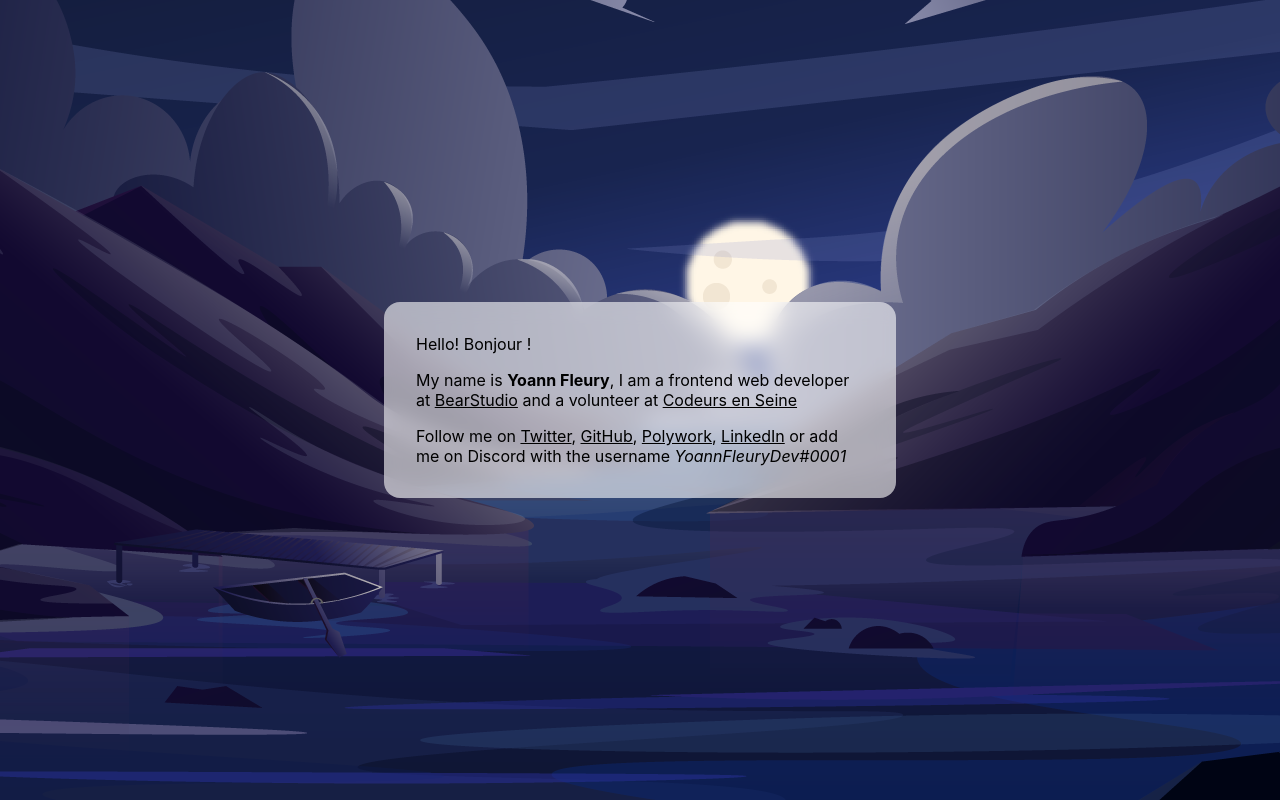
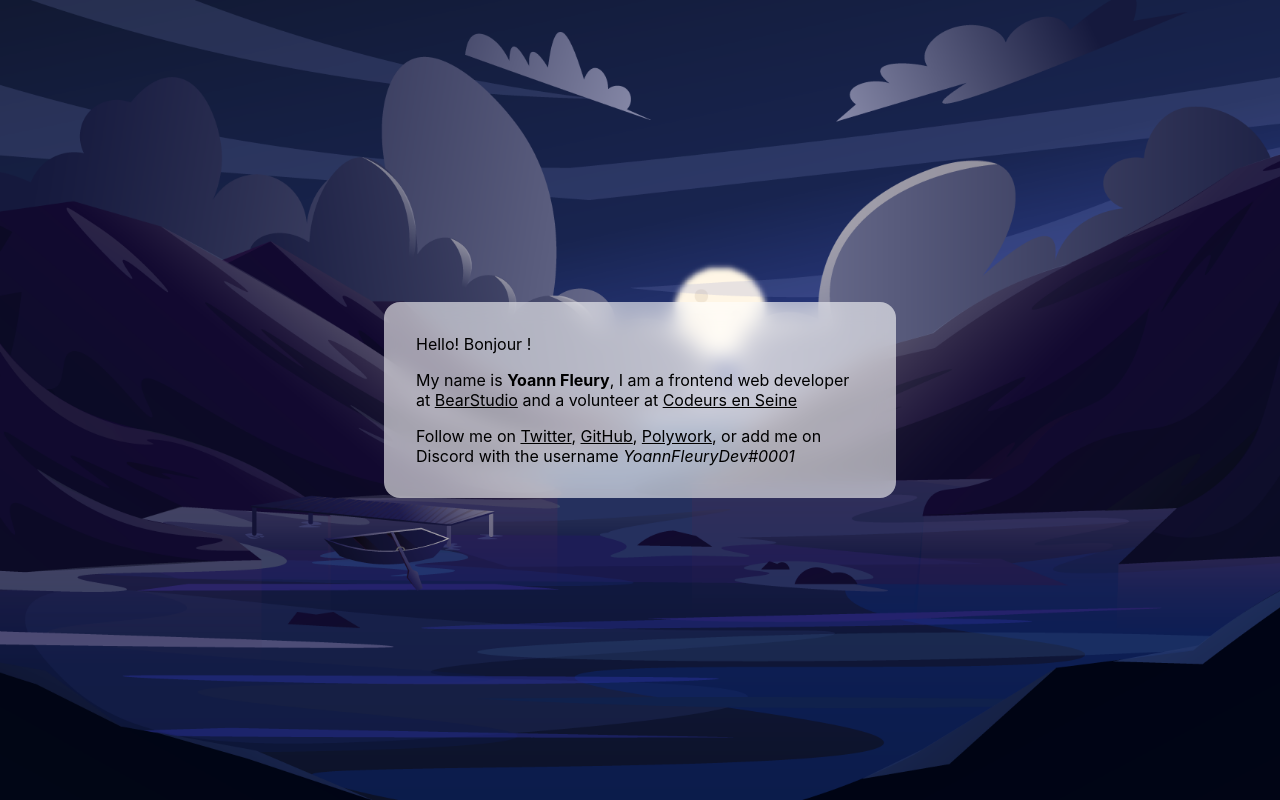
Before and after one commit to yoannfleurydev/yoannfleury.dev, a Next.js app: page / in a window 1280 px wide. Built offline with nearby package versions, Linux system fonts and the light colour scheme.

Commit message:
feat: remove linkedin and improve image support

```diff
--- a/pages/api/hello.ts
+++ /dev/null
@@ -1,13 +0,0 @@
-// Next.js API route support: https://nextjs.org/docs/api-routes/introduction
-import type { NextApiRequest, NextApiResponse } from 'next'
-
-type Data = {
-  name: string
-}
-
-export default function handler(
-  req: NextApiRequest,
-  res: NextApiResponse<Data>
-) {
-  res.status(200).json({ name: 'John Doe' })
-}
--- a/pages/index.tsx
+++ b/pages/index.tsx
@@ -1,5 +1,6 @@
 import type { NextPage } from "next";
 import Head from "next/head";
+import Image from "next/image";
 import styles from "../styles/Home.module.scss";
 
 type HomeProps = {
@@ -10,19 +11,19 @@ const Home: NextPage<HomeProps> = ({ hours }) => {
   const containerStyles = {
     sunrise: {
       hours: [5, 11],
-      style: styles.containerSunset,
+      src: "/sunset.png",
     },
     day: {
       hours: [11, 17],
-      style: styles.containerDay,
+      src: "/day.png",
     },
     sunset: {
       hours: [17, 22],
-      style: styles.containerSunset,
+      src: "/sunset.png",
     },
     night: {
       hours: [22, 5],
-      style: styles.containerNight,
+      src: "/night.png",
     },
   };
 
@@ -38,7 +39,7 @@ const Home: NextPage<HomeProps> = ({ hours }) => {
   };
 
   return (
-    <div className={getContainerStyle()?.style}>
+    <main>
       <Head>
         <title>Yoann Fleury - Web Developer</title>
         <meta
@@ -47,6 +48,17 @@ const Home: NextPage<HomeProps> = ({ hours }) => {
         />
         <link rel="icon" href="/favicon.ico" />
       </Head>
+      <div className={styles.image}>
+        <Image
+          src={getContainerStyle().src}
+          layout="fill"
+          objectFit="cover"
+          quality={100}
+          alt=""
+        />
+      </div>
+
+      <div className={styles.cardWrapper}>
         <div className={styles.card}>
           <p>Hello! Bonjour !</p>
           <p>
@@ -98,19 +110,12 @@ const Home: NextPage<HomeProps> = ({ hours }) => {
             >
               Polywork
             </a>
-          ,{" "}
-          <a
-            href="https://www.linkedin.com/in/yoannfleurydev/"
-            title="Yoann Fleury's LinkedIn profile"
-            target="_blank"
-            rel="noreferrer"
-          >
-            LinkedIn
-          </a>{" "}
-          or add me on Discord with the username <em>YoannFleuryDev#0001</em>
+            , or add me on Discord with the username{" "}
+            <em>YoannFleuryDev#0001</em>
           </p>
         </div>
       </div>
+    </main>
   );
 };
 
--- a/styles/Home.module.scss
+++ b/styles/Home.module.scss
@@ -1,27 +1,16 @@
-.container {
-  background-image: url("/day.png");
-  background-repeat: no-repeat;
-  background-position: center;
+.image {
+  position: fixed;
+  height: 100vh;
+  width: 100vw;
+  overflow: hidden;
+  z-index: -1;
+}
 
+.cardWrapper {
   display: flex;
   height: 100vh;
   justify-content: center;
   align-items: center;
-
-  &Day {
-    composes: container;
-    background-image: url("/day.png");
-  }
-
-  &Night {
-    composes: container;
-    background-image: url("/night.png");
-  }
-
-  &Sunset {
-    composes: container;
-    background-image: url("/sunset.png");
-  }
 }
 
 .card {
```
Also changed, not shown: package.json (+8 -8 lines), 1 other file (tests, documents, lock files or other folders). Lines whose indentation alone changed are shown as unchanged.
